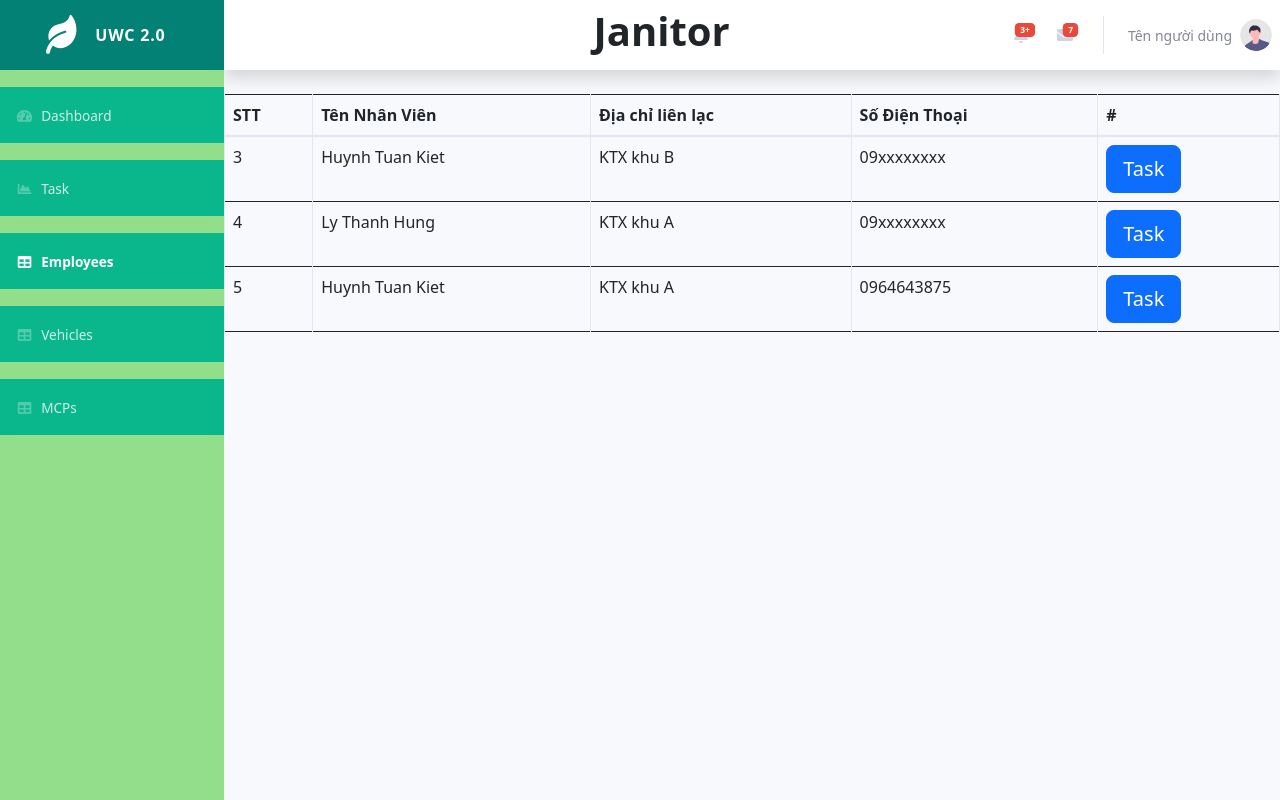
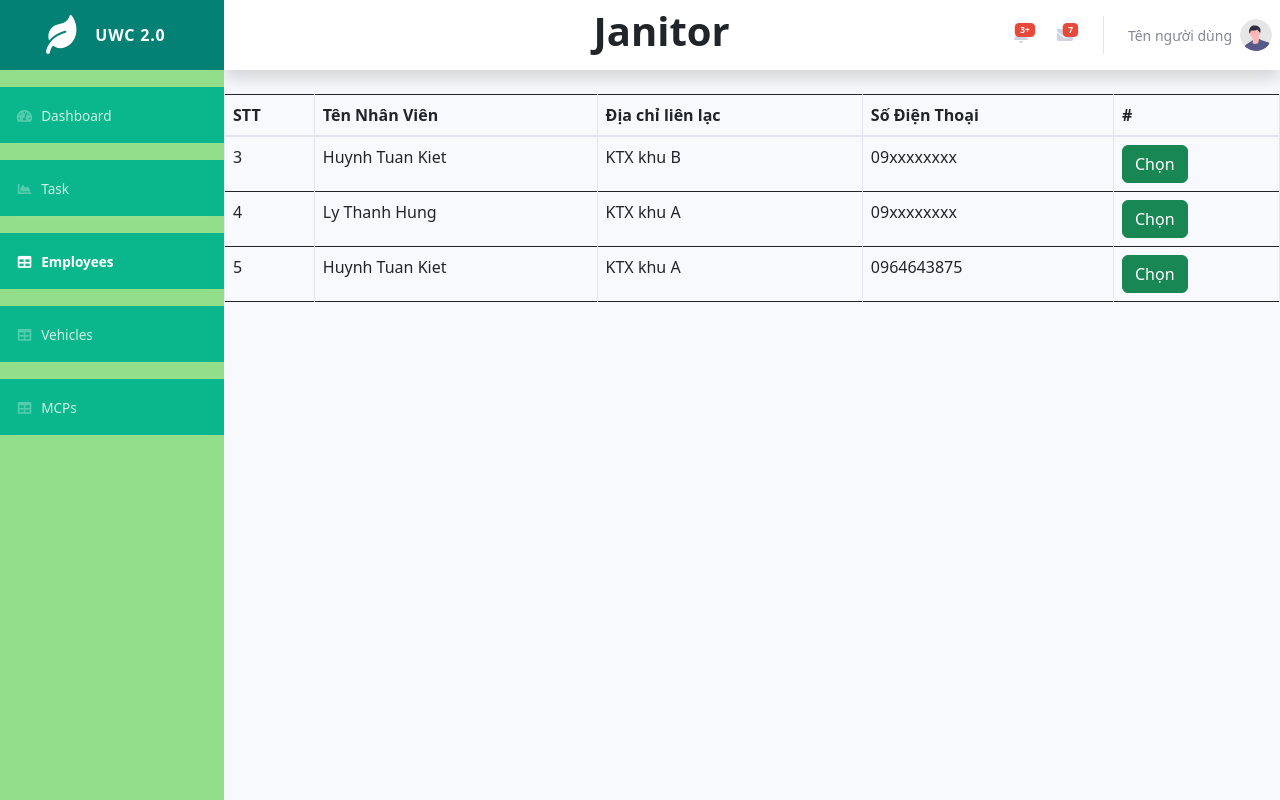
Before and after one commit to phuonguyen11/SevenSupermans-UWC-2.0, a PHP site: page /janitor.php in a window 1280 px wide. Run offline with PHP 8.4, Linux system fonts and the light colour scheme; data comes from the database, SQL or seed files in the repository.

Commit message:
button's css

```diff
--- a/app/views/content/collector.php
+++ b/app/views/content/collector.php
@@ -28,8 +28,8 @@ if (mysqli_num_rows($query_run) > 0) {
       <td>' . $row["phone"] . '</td>
       <td>
         <!-- Button trigger modal -->
-        <button class="btn btn-primary btn-lg" data-toggle="modal" data-target="#myModal">
-          Task
+        <button class="btn btn-success" data-toggle="modal" data-target="#myModal">
+          Chọn
         </button>
       </td>
 
@@ -125,7 +125,7 @@ echo '
         <button type="button" class="btn btn-secondary" data-dismiss="modal">
           Close
         </button>
-        <button type="button" class="btn btn-primary" onclick="accept()">
+        <button type="button" class="btn btn-success" onclick="accept()">
           Accept
         </button>
       </div>
--- a/app/views/content/janitor.php
+++ b/app/views/content/janitor.php
@@ -27,8 +27,8 @@ if (mysqli_num_rows($query_run) > 0) {
       <td><?php echo $row["phone"]; ?> </td>
       <td>
         <!-- Button trigger modal -->
-        <button class="btn btn-primary btn-lg" data-toggle="modal" data-target="#myModal">
-          Task
+        <button class="btn btn-success" data-toggle="modal" data-target="#myModal">
+          Chọn
         </button>
       </td>
 
@@ -103,7 +103,7 @@ echo '
         <button type="button" class="btn btn-secondary" data-dismiss="modal">
           Close
         </button>
-        <button type="button" class="btn btn-primary" onclick="accept()">
+        <button type="button" class="btn btn-success" onclick="accept()">
           Accept
         </button>
       </div>
```
